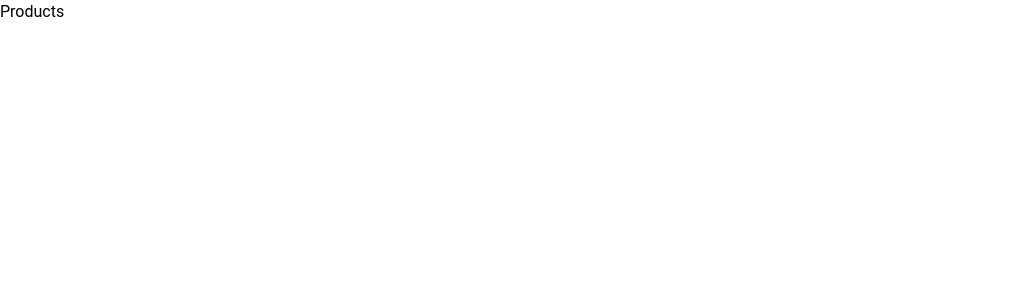
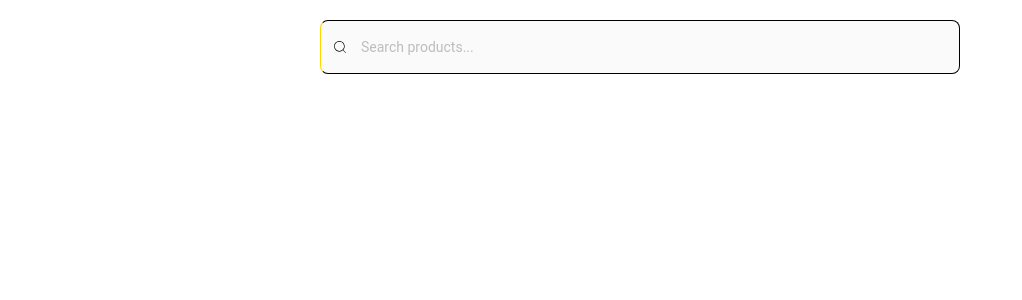
Before and after one commit to muhammeterl1912/React-Store-App, a React (Create React App) app: page /products in a window 1280 px wide. Shown: the top 300 px of the page, without its empty margins (0-1022 px from the left). Built offline with nearby package versions, Linux system fonts and the light colour scheme.

Commit message:
designed the input area with tailwind classes.

```diff
--- a/src/components/SearchInput.jsx
+++ b/src/components/SearchInput.jsx
@@ -1,9 +1,22 @@
-import React from 'react'
+import React from "react";
+import { CiSearch } from "react-icons/ci";
 
 const SearchInput = () => {
   return (
-    <div>SearchInput</div>
-  )
-}
+    <div className="">
+      <div className="relative w-6/12 mx-auto">
+        <div className="absolute inset-y-0 left-0 flex items-center pl-3 pointer-events-none">
+          <CiSearch />
+        </div>
+        <input
+          type="search"
+          id="default-search"
+          className="block outline-none w-full p-4 pl-10 text-sm text-gray-900 border border-black border-l-primary rounded-lg bg-gray-50  focus:border-primary  focus:text-black"
+          placeholder="Search products..."
+        />
+      </div>
+    </div>
+  );
+};
 
-export default SearchInput
+export default SearchInput;
--- a/src/pages/Home.jsx
+++ b/src/pages/Home.jsx
@@ -57,6 +57,7 @@ const Home = () => {
   <img src={logo1} alt="image 1" className="h-full w-full object-cover" />
         <img src={logo2} alt="image 2" className="h-full w-full object-cover" />
         <img src={logo3} alt="image 3" className="h-full w-full object-cover" />
+
       </Carousel>
     </section>
   );
--- a/src/pages/Products.jsx
+++ b/src/pages/Products.jsx
@@ -1,9 +1,10 @@
-import React from 'react'
+import SearchInput from "../components/SearchInput";
+
 
 const Products = () => {
-  return (
-    <div>Products</div>
-  )
-}
+  return <div className="mt-5">
+  <SearchInput/>
+  </div>;
+};
 
-export default Products
+export default Products;
```
